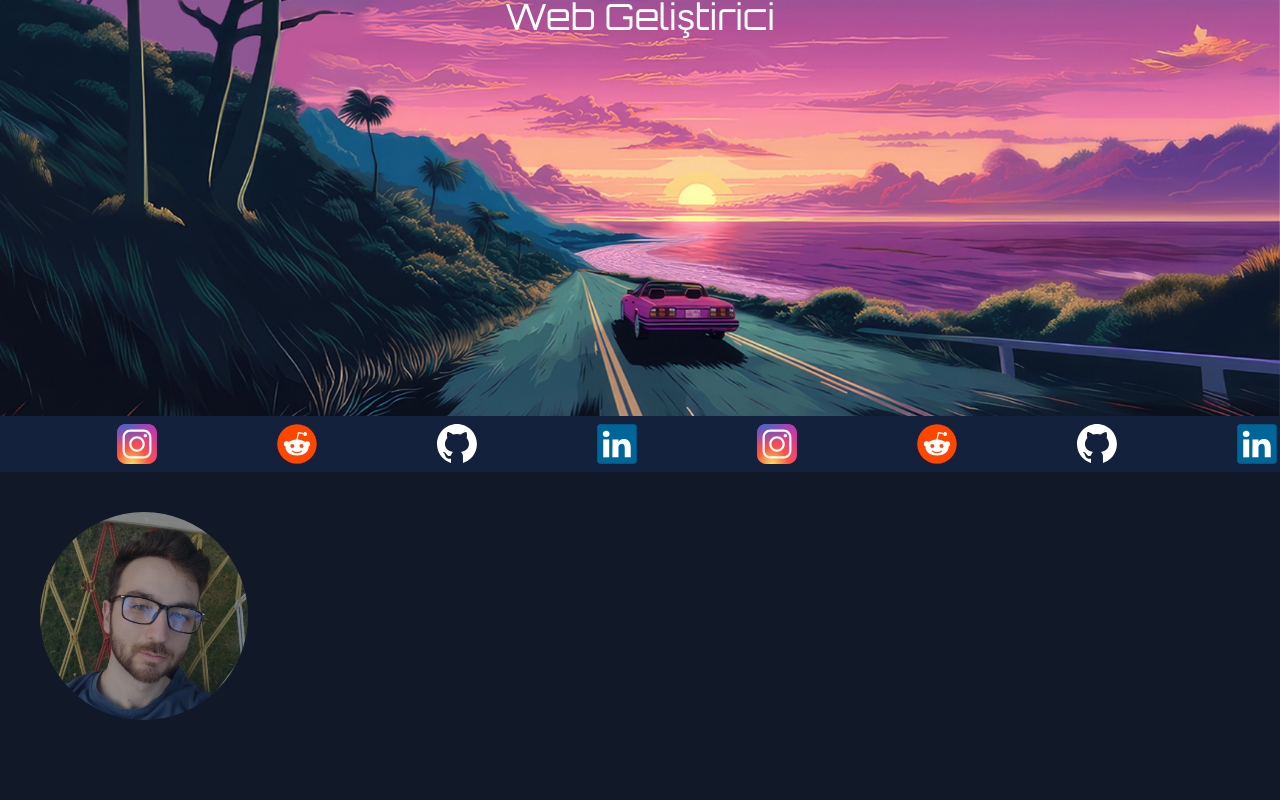
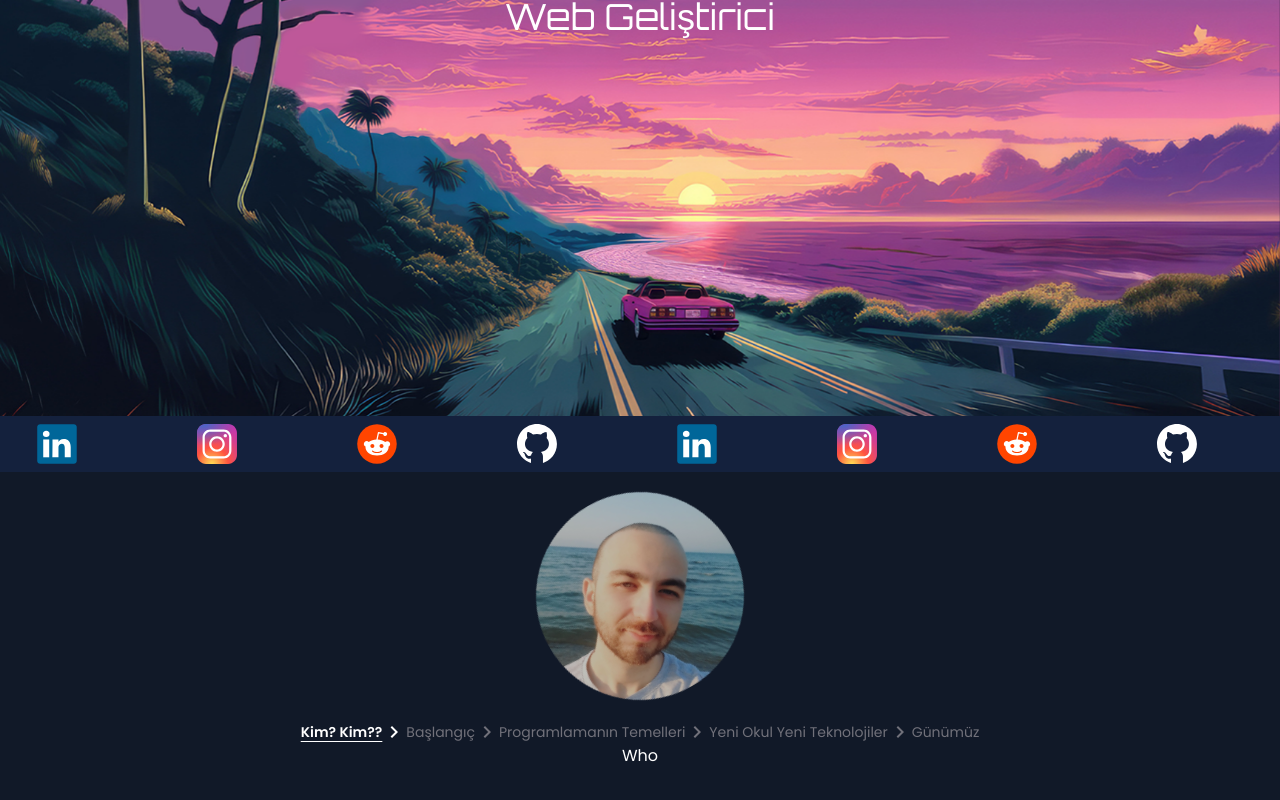
Before and after one commit to LoyalEnv0y/Portfolio, a React (Vite) app in the folder client/: page / in a window 1280 px wide. Shown: the part 384-1184 px from the top of the page. Built offline with nearby package versions, Linux system fonts and the light colour scheme.

Commit message:
Restructured the components and pages and routes

```diff
--- a/client/src/components/NavBar.tsx
+++ b/client/src/components/NavBar.tsx
@@ -4,14 +4,9 @@ import { useState } from 'react';
 import classNames from 'classnames';
 import { twMerge } from 'tailwind-merge';
 import { v4 as uuid } from 'uuid';
+import { Link } from '../types';
 
-type link = {
-	id: string;
-	content: string;
-	to: string;
-};
-
-const links: link[] = [
+const links: Link[] = [
 	{ id: uuid(), content: 'Ana Sayfa', to: '/' },
 	{ id: uuid(), content: 'Teknolojiler', to: '/' },
 	{ id: uuid(), content: 'Sertifikalar', to: '/' },
@@ -31,17 +26,8 @@ const NavBar = () => {
 		)
 	);
 
-	const navToggleButtonClasses = twMerge(
-		classNames(
-			'fixed right-10 top-10 flex h-12 w-12 bg-white cursor-pointer items-center justify-center rounded-full hover:bg-zinc-300',
-			{
-				'bg-zinc-200': isMenuOpen,
-			}
-		)
-	);
-
 	const navContent = isMenuOpen && (
-		<div className="flex h-full w-full items-center justify-center text-white">
+		<div className="flex h-full w-full items-center justify-center">
 			<nav className="flex h-2/3 w-1/3 flex-col gap-y-4">
 				{/* Animations are on the index.css page */}
 				{links.map((link) => (
@@ -66,7 +52,7 @@ const NavBar = () => {
 		<section className={navContainerClasses}>
 			<div
 				onClick={() => setIsMenuOpen(!isMenuOpen)}
-				className={navToggleButtonClasses}
+				className="fixed right-10 top-10 flex h-12 w-12 cursor-pointer items-center justify-center rounded-full bg-white text-black hover:bg-zinc-300"
 			>
 				{isMenuOpen ? <CloseIcon /> : <MenuIcon />}
 			</div>
--- /dev/null
+++ b/client/src/components/about/AboutNav.tsx
@@ -0,0 +1,44 @@
+import { NavLink } from 'react-router-dom';
+import { Link } from '../../types';
+import { v4 as uuid } from 'uuid';
+import NavigateNextIcon from '@mui/icons-material/NavigateNext';
+import { twMerge } from 'tailwind-merge';
+import classNames from 'classnames';
+
+const links: Link[] = [
+	{ id: uuid(), content: 'Kim? Kim??', to: '' },
+	{ id: uuid(), content: 'Başlangıç', to: 'start' },
+	{ id: uuid(), content: 'Programlamanın Temelleri', to: 'fundamentals' },
+	{ id: uuid(), content: 'Yeni Okul Yeni Teknolojiler', to: 'news' },
+	{ id: uuid(), content: 'Günümüz', to: 'present' },
+];
+
+const AboutNav = () => {
+	const getNavLinkClasses = ({ isActive }: { isActive: boolean }): string => {
+		const baseClasses = 'flex items-center text-zinc-500 underline-offset-4';
+
+		return twMerge(
+			classNames(baseClasses, {
+				'underline text-white font-semibold': isActive,
+			})
+		);
+	};
+
+	return (
+		<nav className="flex text-sm">
+			{links.map((link, i) => (
+				<NavLink
+					key={link.id}
+					to={link.to}
+					className={getNavLinkClasses}
+					end={i === 0}
+				>
+					<p className=" hover:text-white">{link.content}</p>
+					{i != links.length - 1 && <NavigateNextIcon />}
+				</NavLink>
+			))}
+		</nav>
+	);
+};
+
+export default AboutNav;
--- a/client/src/components/mainPage/Header.tsx
+++ b/client/src/components/mainPage/Header.tsx
@@ -32,7 +32,7 @@ const MainPageHeader = () => {
 				className="relative flex h-screen w-full items-center justify-center overflow-hidden font-orbitron"
 			>
 				<motion.div
-					className="relative z-20 flex flex-col items-center gap-y-10 text-white"
+					className="relative z-20 flex flex-col items-center gap-y-10"
 					style={{ y: titleY }}
 				>
 					<h1 className="text-7xl font-bold md:text-9xl">Çetin Tekin</h1>
--- /dev/null
+++ b/client/src/layouts/AboutLayout.tsx
@@ -0,0 +1,39 @@
+import { Outlet } from 'react-router-dom';
+import AboutNav from '../components/about/AboutNav';
+
+const AboutLayout = () => {
+	return (
+		<div className="flex h-screen flex-col items-center">
+			<section className="flex justify-center py-5">
+				<div className="relative h-52 w-52">
+					<img
+						src="/images/PP2.jpg"
+						alt=""
+						className="absolute w-52 animate-fade rounded-full"
+					/>
+					<img
+						src="/images/PP1.jpg"
+						alt=""
+						className="absolute w-52 -rotate-[30deg] animate-fade2 rounded-full"
+					/>
+					<img
+						src="/images/PP3.jpg"
+						alt=""
+						className="absolute w-52 animate-fade3 rounded-full"
+					/>
+					<img
+						src="/images/PP4.jpg"
+						alt=""
+						className="absolute w-52 animate-fade4 rounded-full"
+					/>
+				</div>
+			</section>
+
+			<AboutNav />
+
+			<Outlet />
+		</div>
+	);
+};
+
+export default AboutLayout;
--- /dev/null
+++ b/client/src/layouts/MainLayout.tsx
@@ -0,0 +1,18 @@
+import { Outlet } from 'react-router-dom';
+import NavBar from '../components/NavBar';
+import MainPageHeader from '../components/mainPage/Header';
+/*
+	-------------------------------------- 🔌 --------------------------------------
+	Outlet does what the children does in react vanilla.
+*/
+const MainLayout = () => {
+	return (
+		<div className="bg-[#111928] font-poppins text-white">
+			<MainPageHeader />
+			<NavBar />
+			<Outlet />
+		</div>
+	);
+};
+
+export default MainLayout;
--- a/client/src/main.tsx
+++ b/client/src/main.tsx
@@ -3,12 +3,35 @@ import ReactDOM from 'react-dom/client';
 
 import '../public/index.css';
 import { RouterProvider, createBrowserRouter } from 'react-router-dom';
-import MainPage from './pages/MainPage.tsx';
+import MainLayout from './layouts/MainLayout.tsx';
+import AboutLayout from './layouts/AboutLayout.tsx';
+import Who from './pages/about/Who.tsx';
+import Start from './pages/about/Start.tsx';
 
 const router = createBrowserRouter([
 	{
 		path: '/',
-		element: <MainPage />,
+		element: <MainLayout />,
+		children: [
+			{
+				path: '/',
+				element: <AboutLayout />,
+				children: [
+					{ index: true, element: <Who /> },
+					{ path: 'start', element: <Start /> },
+				],
+			},
+			{
+				path: 'technologies',
+				element: <div>Technologies page goes here</div>,
+			},
+			{ path: 'projects', element: <div>Projects page goes here</div> },
+			{
+				path: 'Certificates',
+				element: <div>Certificates page goes here</div>,
+			},
+			{ path: 'Contact', element: <div>Contact page goes here</div> },
+		],
 	},
 ]);
 
--- a/client/src/pages/MainPage.tsx
+++ b/client/src/pages/MainPage.tsx
@@ -1,38 +1,8 @@
-import NavBar from '../components/NavBar';
-import MainPageHeader from '../components/mainPage/Header';
-
 const MainPage = () => {
 	return (
-		<div className="font-poppins">
-			<MainPageHeader />
+		<main className="h-screen w-full p-10">
 
-			<NavBar />
-
-			<main className="h-screen w-full bg-[#111928] p-10 text-white">
-				<section className="relative flex">
-					<img
-						src="/images/PP2.jpg"
-						alt=""
-						className="absolute w-52 animate-fade rounded-full"
-					/>
-					<img
-						src="/images/PP1.jpg"
-						alt=""
-						className="animate-fade2 absolute w-52 -rotate-[30deg] rounded-full"
-					/>
-					<img
-						src="/images/PP3.jpg"
-						alt=""
-						className="animate-fade3 absolute w-52 rounded-full"
-					/>
-					<img
-						src="/images/PP4.jpg"
-						alt=""
-						className="animate-fade4 absolute w-52 rounded-full"
-					/>
-				</section>
-			</main>
-		</div>
+		</main>
 	);
 };
 
--- /dev/null
+++ b/client/src/pages/about/Start.tsx
@@ -0,0 +1,5 @@
+const Start = () => {
+	return <div>Start</div>;
+}
+
+export default Start;
--- /dev/null
+++ b/client/src/pages/about/Who.tsx
@@ -0,0 +1,5 @@
+const Who = () => {
+	return <div>Who</div>;
+}
+
+export default Who;
--- /dev/null
+++ b/client/src/types/index.ts
@@ -0,0 +1,5 @@
+export type Link = {
+	id: string;
+	content: string;
+	to: string;
+};
```
